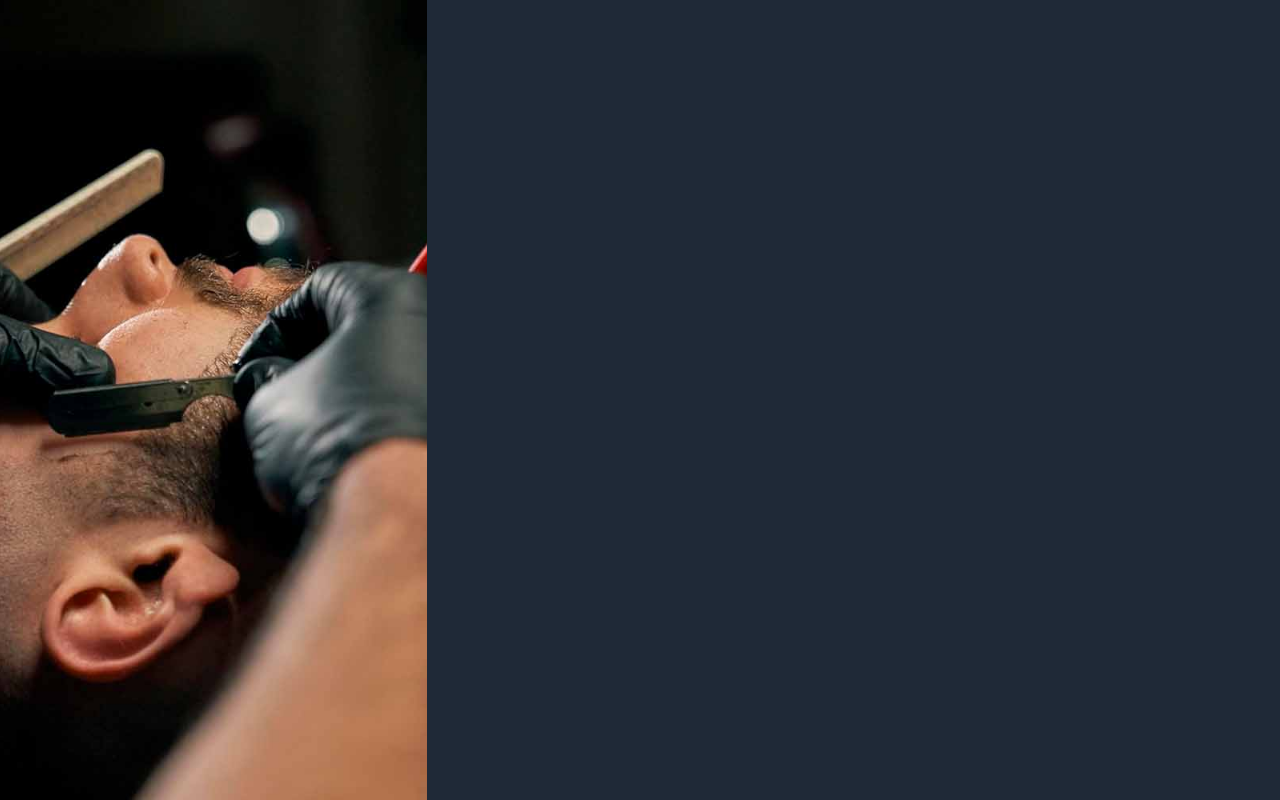
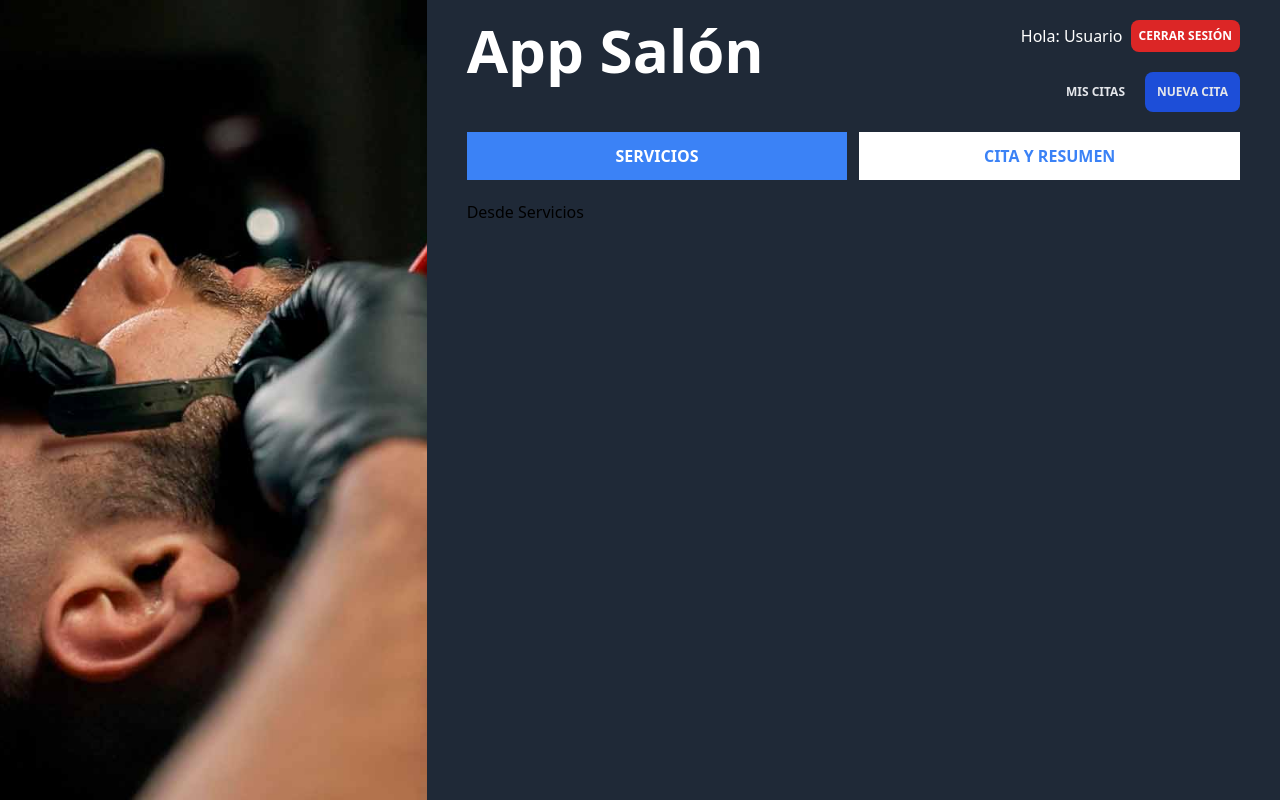
Before and after one commit to lionel-prats/vueAppSalon-frontend, a Vue app: page /reservaciones/nueva in a window 1280 px wide. Before the commit this address had no page. Built offline with nearby package versions, Linux system fonts and the light colour scheme.

Commit message:
Sección 34: PROYECTO - AppSalon - Creando el Diseño para el área de citas o reservaciones

```diff
--- a/src/router/index.js
+++ b/src/router/index.js
@@ -1,13 +1,37 @@
 import { createRouter, createWebHistory } from 'vue-router'
 import HomeView from '../views/HomeView.vue'
+import AppoinmentsLayout from '@/views/appoinments/AppoinmentsLayout.vue'
 
 const router = createRouter({
   history: createWebHistory(import.meta.env.BASE_URL),
   routes: [
     {
-      path: '/',
-      name: 'home',
+      path: "/",
+      name: "home",
       component: HomeView
+    },
+    {
+      path: "/reservaciones",
+      name: "appoinments",
+      component: AppoinmentsLayout,
+      children: [
+        {
+          path: "nueva",
+          component: () => import("@/views/appoinments/NewAppoinmentLayout.vue"),
+          children: [
+            {
+              path: "",
+              name: "new-appoinment",
+              component: () => import("@/views/appoinments/ServicesView.vue"),
+            },
+            {
+              path: "detalles",
+              name: "appoinment-details",
+              component: () => import("@/views/appoinments/AppoinmentView.vue"),
+            },
+          ]
+        },
+      ]
     },
   ]
 })
--- /dev/null
+++ b/src/views/appoinments/AppoinmentView.vue
@@ -0,0 +1,9 @@
+<script setup>
+
+</script>
+
+<template>
+    <div>
+        <h1>Detalle de la Cita</h1>
+    </div>
+</template>
--- /dev/null
+++ b/src/views/appoinments/AppoinmentsLayout.vue
@@ -0,0 +1,33 @@
+<script setup>
+
+</script>
+<template>
+    <!-- <div> -->
+    <div class="flex justify-between">
+
+        <h1 class="text-2xl lg:text-6xl font-black text-white">App Salón</h1>
+
+        <div class="flex flex-col space-y-5">
+            <div class="flex gap-2 items-center">
+                <p class="text-white text-right">Hola: Usuario</p>
+                <button
+                    type="button"
+                    class="bg-red-600 hover:bg-red-700 p-2 text-white uppercase text-xs font-extrabold rounded-lg"
+                >Cerrar Sesión</button>
+            </div>
+            <nav class="flex gap-2 justify-end">
+                <button
+                    class="p-3 text-gray-200 uppercase text-xs font-black rounded-lg"
+                >Mis Citas</button>
+                <RouterLink
+                    class="p-3 text-gray-200 uppercase text-xs font-black rounded-lg bg-blue-700"
+                    :to="{ name: 'new-appoinment'}"
+                >Nueva Cita</RouterLink>
+            </nav>
+        </div>
+    </div>
+    <main>
+        <RouterView />
+    </main>
+    <!-- </div> -->
+</template>
--- /dev/null
+++ b/src/views/appoinments/NewAppoinmentLayout.vue
@@ -0,0 +1,24 @@
+<script setup>
+    import { useRoute } from "vue-router"
+
+    const route = useRoute()
+
+</script>
+<template>
+    <nav class="my-5 flex gap-3">
+
+        <RouterLink
+            :to="{name:'new-appoinment'}"
+            class="flex-1 text-center p-3 uppercase font-extrabold hover:bg-blue-600 hover:text-white"
+            :class="[route.name === 'new-appoinment' ? 'bg-blue-500 text-white' : 'bg-white text-blue-500']"
+        >Servicios</RouterLink>
+
+        <RouterLink
+            :to="{name:'appoinment-details'}"
+            class="flex-1 text-center p-3 uppercase font-extrabold hover:bg-blue-600 hover:text-white"
+            :class="[route.name === 'appoinment-details' ? 'bg-blue-500 text-white' : 'bg-white text-blue-500']"
+        >Cita y Resumen</RouterLink>
+
+    </nav>
+    <RouterView />
+</template>
--- /dev/null
+++ b/src/views/appoinments/ServicesView.vue
@@ -0,0 +1,8 @@
+<script setup>
+
+</script>
+<template>
+    <div>
+        <h1>Desde Servicios</h1>
+    </div>
+</template>
```
